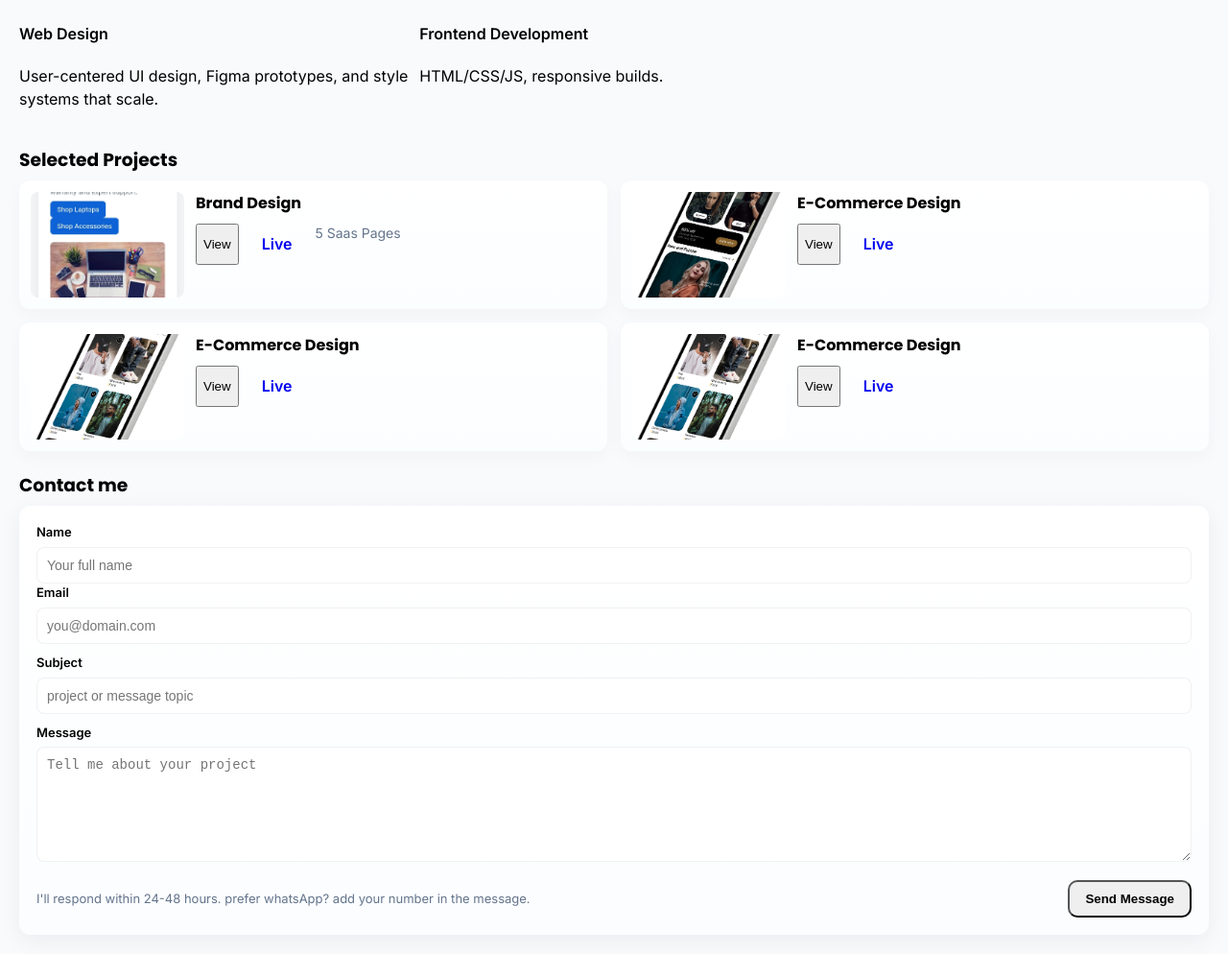
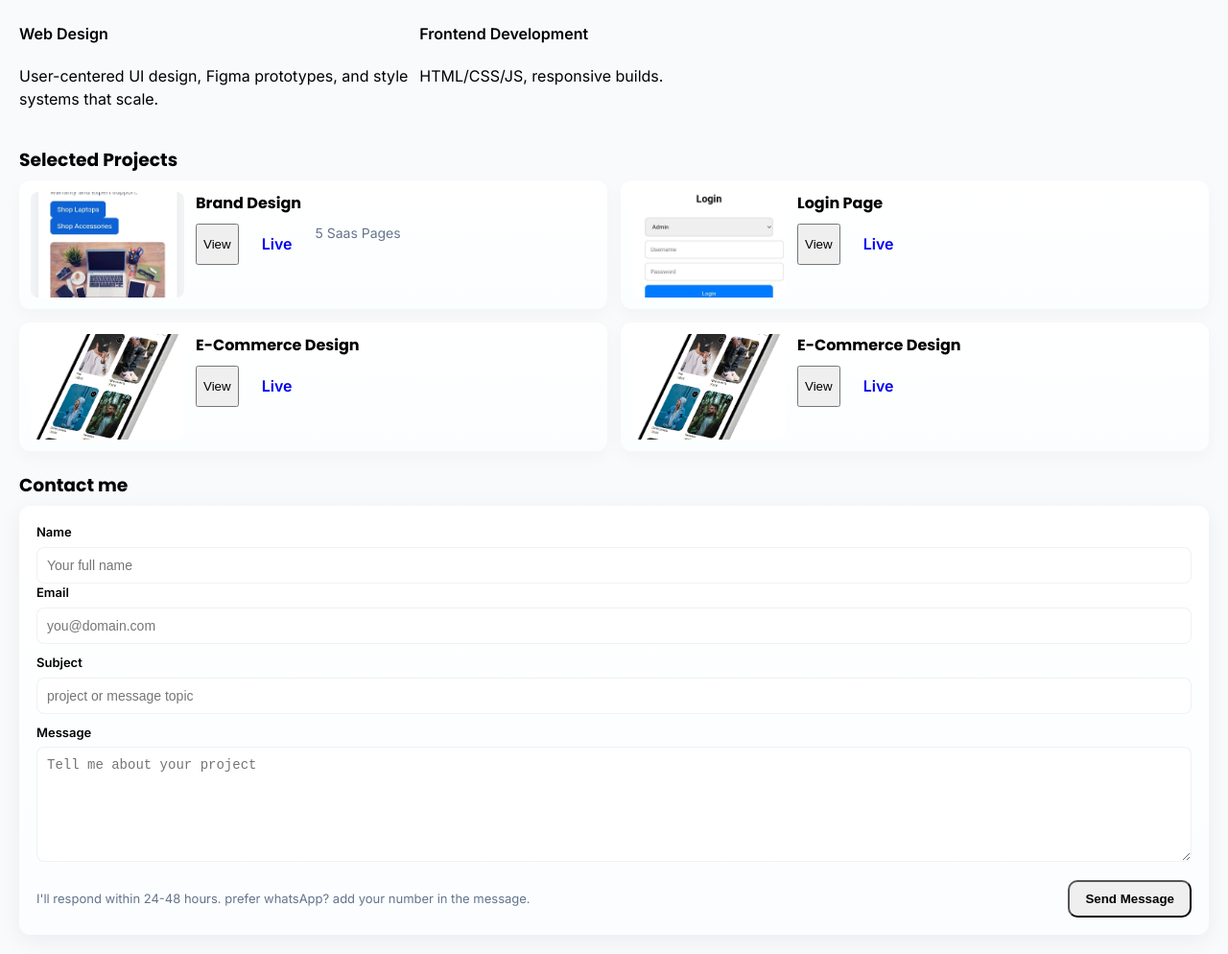
Before and after one commit to Samuel-cloud-hub/My-portfolio, a plain HTML site: page index.html in a window 1280 px wide. Shown: the part 1218-2212 px from the top of the page at 96% size. Drawn offline with Linux system fonts and the light colour scheme.

Commit message:
Add files via upload
git push My-portfolio main

```diff
--- a/index.html
+++ b/index.html
@@ -140,12 +140,12 @@
                     </article>
 
                     <article class="project-card">
-                        <img src="images/White iPhone 16e mockup upper left view (2).jpg" alt="Ecommmerce design">
+                        <img src="images/Screenshot_20251114-222926~2.jpg" alt="Login page">
                         <div class="project-meta">
-                            <h4>E-Commerce Design</h4>
+                            <h4>Login Page</h4>
                             <div class="project-actions">
                                 <button class="btn-primary view-project">View</button>
-                                <a class="btn ghost" href="https://samuel-cloud-hub.github.io/TechPulse/">Live</a>
+                                <a class="btn ghost" href="https://samuel-cloud-hub.github.io/Login-page/login.html">Live</a>
                             </div>
                         </div>
                     </article>
```
Also changed, not shown: images/Screenshot_20251114-222926~2.jpg (added).
